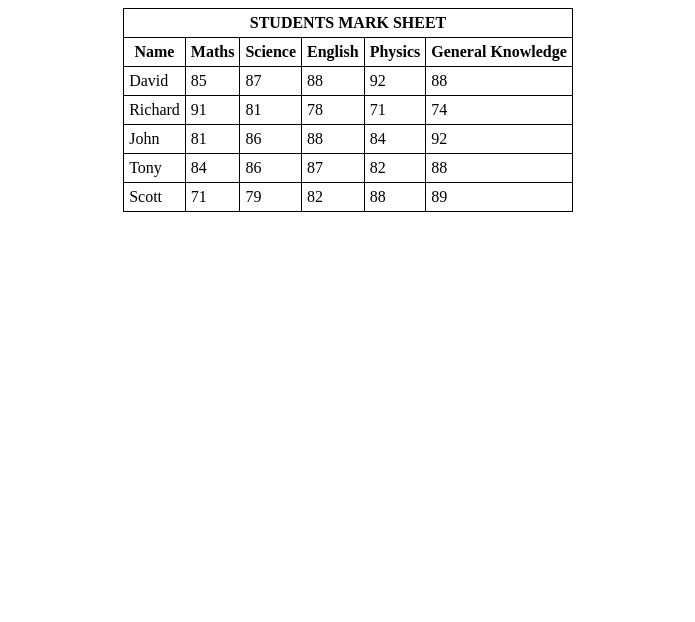
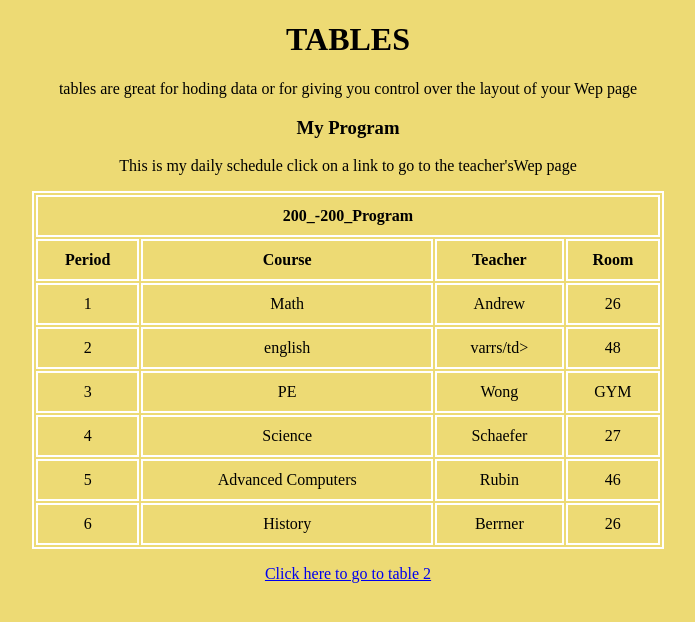
Before and after one commit to M-Mayooran/Table-first, a plain HTML site: page index.html in a window 1280 px wide. Shown: the whole page, without its empty margins (292-987 px from the left). Drawn offline with Linux system fonts and the light colour scheme.

Commit message:
Update index.html

```diff
--- a/index.html
+++ b/index.html
@@ -1,71 +1,73 @@
 <!DOCTYPE html>
-<html lang="en" dir="ltr">
+<html>
   <head>
     <style>
-  table,th,td{
-    border: 1px solid black;
-    border-collapse:collapse;
-     padding: 5px;
-  }
+      h1{text-align:center;}
+      h3{text-align:center;}
+      p{text-align: center;}
+      td{text-align: center;}
+      td,th{padding-top:10px;}
+      td,th{padding-bottom:10px;}
+    table,td,th{border:2px solid white;}
     </style>
   </head>
-<body>
-  <table style="with:100%" align="center">
-    <thead>
-      <tr><th colspan="7">
-        STUDENTS MARK SHEET
-        </th>
-      </tr>
-    </thead>
+  <body style="background-color:#EDDA74;">
+    <h1>TABLES</h1>
+    <p>tables are great for hoding data or for giving you control over the layout of your Wep page
+<h3>My Program</h3>
+</p>
+<p>
+This is my daily schedule click on a link to go to the teacher'sWep page
+    </p>
+    <table class="left" align="center" style="width:50%">
       <tr>
-      <th>Name</th>
-      <th>Maths</th>
-      <th>Science</th>
-      <th>English</th>
-      <th>Physics</th>
-      <th>General Knowledge</th>
+        <th colspan="4">200_-200_Program</th>
       </tr>
       <tr>
-      <td>David</td>
-      <td>85</td>
-      <td>87</td>
-      <td>88</td>
-      <td>92</td>
-      <td>88</td>
+        <th>Period</th>
+        <th>Course</th>
+        <th>Teacher</th>
+        <th>Room</th>
       </tr>
       <tr>
-      <td>Richard</td>
-      <td>91</td>
-      <td>81</td>
-      <td>78</td>
-      <td>71</td>
-      <td>74</td>
+        <td>1</td>
+        <td>Math</td>
+        <td>Andrew</td>
+        <td>26</td>
       </tr>
     <tr>
-      <td>John</td>
-      <td>81</td>
-      <td>86</td>
-      <td>88</td>
-      <td>84</td>
-      <td>92</td>
+      <td>2</td>
+      <td>english</td>
+      <td>varrs/td>
+      <td>48</td>
     </tr>
   <tr>
-      <td>Tony</td>
-      <td>84</td>
-      <td>86</td>
-      <td>87</td>
-      <td>82</td>
-      <td>88</td>
+    <td>3</td>
+    <td>PE</td>
+    <td>Wong</td>
+    <td>GYM</td>
   </tr>
     <tr>
-      <td>Scott</td>
-      <td>71</td>
-      <td>79</td>
-      <td>82</td>
-      <td>88</td>
-      <td>89</td>
+      <td>4</td>
+      <td>Science</td>
+      <td>Schaefer</td>
+      <td>27</td>
+    </tr>
+  <tr>
+    <td>5</td>
+    <td>Advanced Computers</td>
+    <td>Rubin</td>
+    <td>46</td>
+  </tr>
+<tr>
+  <td>6</td>
+  <td>History</td>
+  <td>Berrner</td>
+  <td>26</td>
 </tr>
     </table>
+    <p>
+    <a href="https://vle.bit.lk/">Click here to go to table 2</a>
+  </p>
     </body>
-
 </html>
```
Lines whose indentation alone changed are shown as unchanged.
